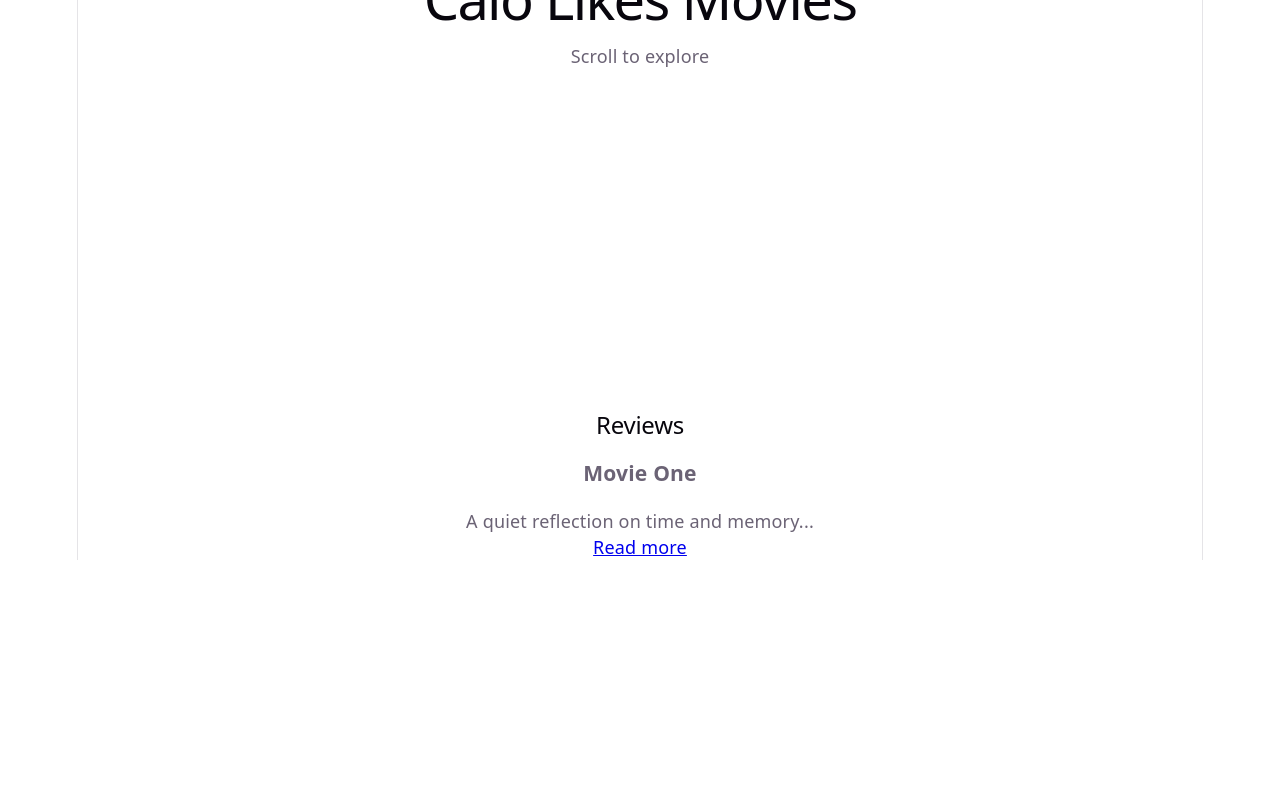
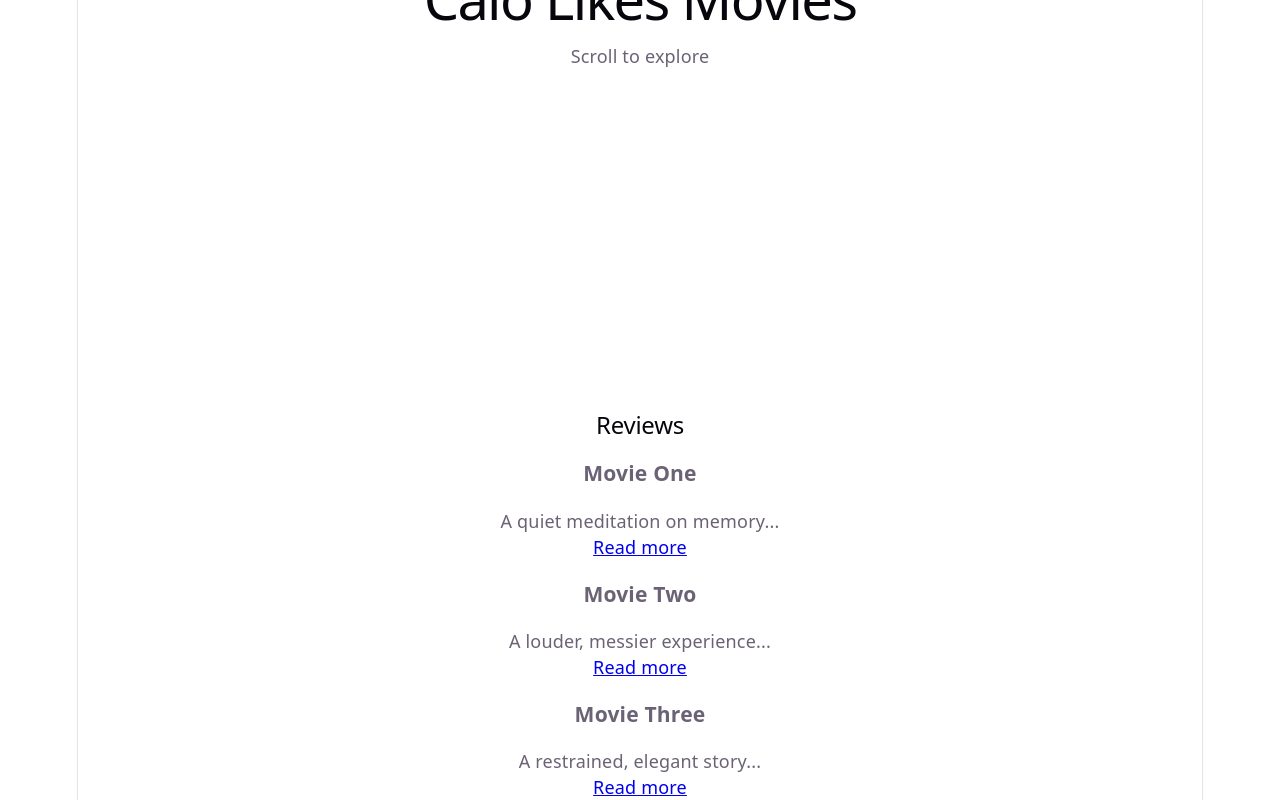
Before and after one commit to Objectivitix/calo-likes-movies, a React (Vite) app: page / in a window 1280 px wide. Shown: the part 389-1189 px from the top of the page. Before the commit the page ends 949 px from the top, so only its background shows below. Built offline with nearby package versions, Linux system fonts and the light colour scheme.

Commit message:
Parse Markdown into review pages

```diff
--- a/package.json
+++ b/package.json
@@ -12,6 +12,7 @@
   "dependencies": {
     "react": "^19.2.5",
     "react-dom": "^19.2.5",
+    "react-markdown": "^10.1.0",
     "react-router-dom": "^7.14.2"
   },
   "devDependencies": {
--- a/src/data/reviews.ts
+++ b/src/data/reviews.ts
@@ -1,9 +1,17 @@
-export const reviews = [
+export const reviewMetadata = [
   {
     slug: "movie-1",
     title: "Movie One",
-    excerpt: "A quiet reflection on time and memory...",
-    content: "# Movie One\n\nFull markdown content here."
+    excerpt: "A quiet meditation on memory...",
   },
-  // add more
+  {
+    slug: "movie-2",
+    title: "Movie Two",
+    excerpt: "A louder, messier experience...",
+  },
+  {
+    slug: "movie-3",
+    title: "Movie Three",
+    excerpt: "A restrained, elegant story...",
+  }
 ];
--- a/src/pages/Home.tsx
+++ b/src/pages/Home.tsx
@@ -1,7 +1,7 @@
 import { useState } from "react";
 import Hero from "../components/Hero";
 import ReviewCard from "../components/ReviewCard";
-import { reviews } from "../data/reviews";
+import { reviewMetadata } from "../data/reviews";
 
 export default function Home() {
   const [visible, setVisible] = useState(4);
@@ -13,11 +13,11 @@ export default function Home() {
       <section>
         <h2>Reviews</h2>
 
-        {reviews.slice(0, visible).map(r => (
+        {reviewMetadata.slice(0, visible).map(r => (
           <ReviewCard key={r.slug} review={r} />
         ))}
 
-        {visible < reviews.length && (
+        {visible < reviewMetadata.length && (
           <button onClick={() => setVisible(v => v + 4)}>
             Show more
           </button>
--- a/src/pages/Review.tsx
+++ b/src/pages/Review.tsx
@@ -1,16 +1,36 @@
 import { useParams } from "react-router-dom";
-import { reviews } from "../data/reviews";
+import { useEffect, useState } from "react";
+import ReactMarkdown from "react-markdown";
+import { reviewMetadata } from "../data/reviews";
 
 export default function Review() {
   const { slug } = useParams();
-  const review = reviews.find(r => r.slug === slug);
+  const reviewMeta = reviewMetadata.find(r => r.slug === slug);
 
-  if (!review) return <p>Not found</p>;
+  const [content, setContent] = useState("");
+
+  useEffect(() => {
+    import(`../data/content/${slug}.md?raw`)
+      .then(mod => setContent(mod.default))
+      .catch(() => setContent("# Not found"));
+  }, [slug]);
+
+  if (!reviewMeta) return <p>Not found</p>;
 
   return (
-    <div>
-      <h1>{review.title}</h1>
-      <p>{review.content}</p>
-    </div>
+    <article style={{ maxWidth: "700px", margin: "0 auto", padding: "2rem" }}>
+      <h1>{reviewMeta.title}</h1>
+
+      <ReactMarkdown
+        components={{
+          h1: ({node, ...props}) => <h1 style={{ fontSize: "2rem" }} {...props} />,
+          h2: ({node, ...props}) => <h2 style={{ marginTop: "1.5rem" }} {...props} />,
+          p: ({node, ...props}) => <p style={{ lineHeight: "1.6" }} {...props} />,
+          li: ({node, ...props}) => <li style={{ marginLeft: "1rem" }} {...props} />
+        }}
+      >
+        {content}
+      </ReactMarkdown>
+    </article>
   );
 }
```
Also changed, not shown: src/data/content/movie-1.md (added, +8 -0 lines), src/data/content/movie-2.md (added, +8 -0 lines), src/data/content/movie-3.md (added, +8 -0 lines), 2 other files (tests, documents, lock files or other folders).
